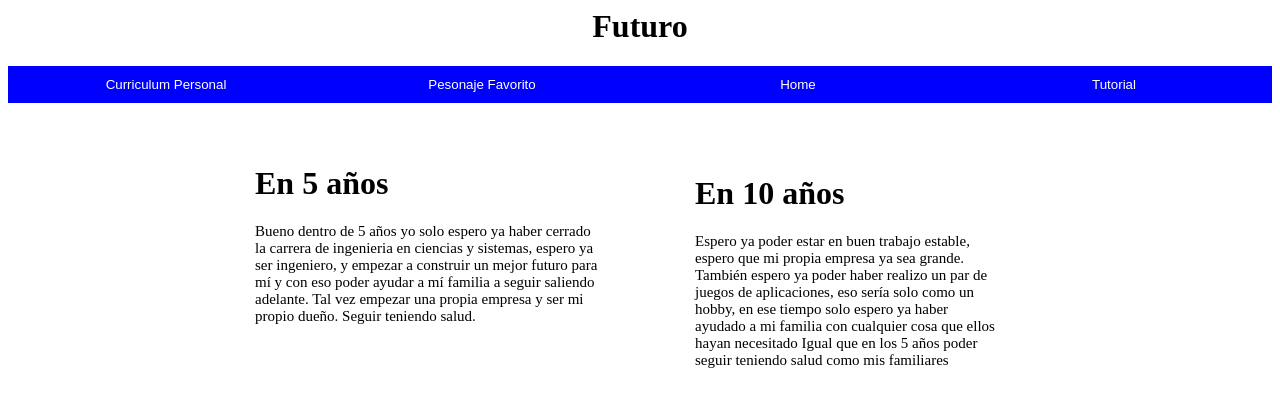
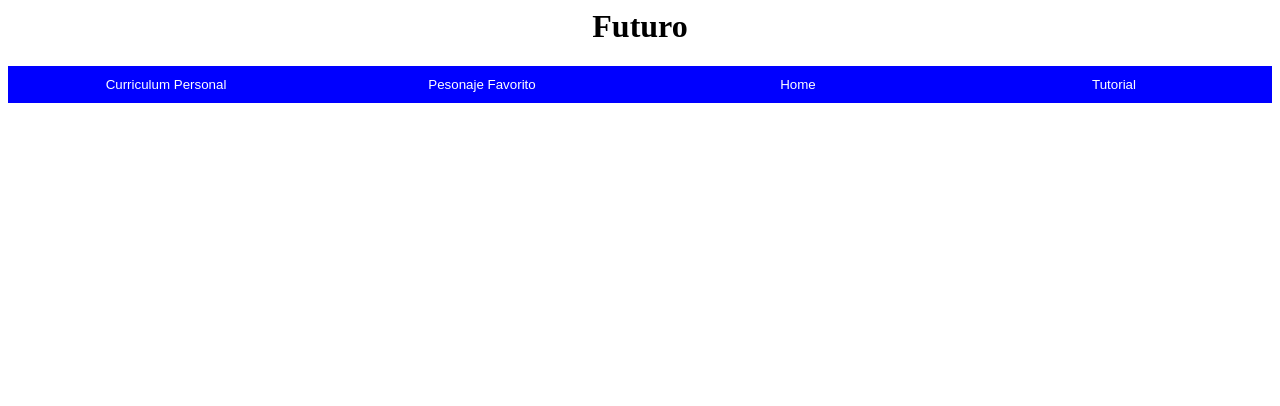
Before and after one commit to eacoronado/Tarea2_16, a plain HTML site: page Futuro.html in a window 1280 px wide. Drawn offline with Linux system fonts and the light colour scheme.

Commit message:
Update Futuro.html
Removiendo futuro

```diff
--- a/Futuro.html
+++ b/Futuro.html
@@ -33,26 +33,13 @@
 	<div id= "contenedor">
 
 	<div id="izquierda">
-			<h1>En 5 años</h1>
-			<p>Bueno dentro de 5 años yo solo espero ya haber cerrado la carrera de ingenieria en ciencias y sistemas,
-			espero ya ser ingeniero, y empezar a construir un mejor futuro para mí y con eso poder ayudar a mí familia a
-			seguir saliendo adelante. Tal vez empezar una propia empresa y ser mi propio dueño.
-			Seguir teniendo salud.
 
-			</p>
 	</div>
 
 
 
 	<div id="derecha">
-	         <h1>En 10 años</h1>
-			 <p>Espero ya poder estar en buen trabajo estable, espero que mi propia empresa ya sea grande. También espero ya poder haber realizo un par de juegos de aplicaciones, eso sería solo
-			 como un hobby, en ese tiempo solo espero ya haber ayudado a mi familia con cualquier cosa que ellos hayan necesitado
-		     Igual que en los 5 años poder seguir teniendo salud como mis familiares
-			</p>
 
-
-	</div>
 
 </div>
 
```
